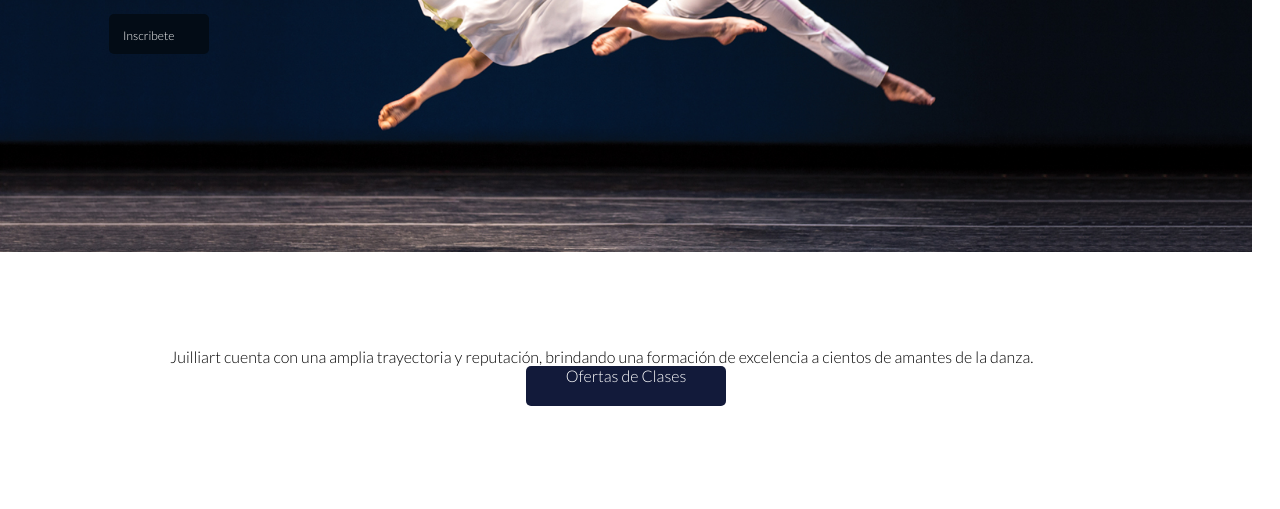
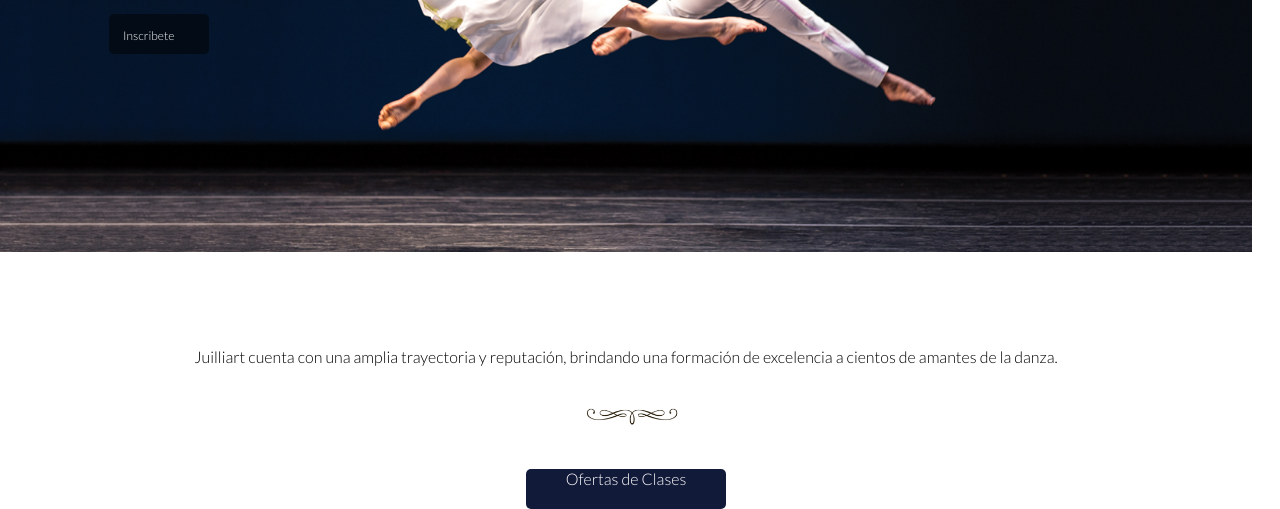
Before and after one commit to ClauZamVil/Ejercicio_escuela_de_danza, a plain HTML site: page index.html in a window 1280 px wide. Shown: the part 299-808 px from the top of the page. Drawn offline with Linux system fonts and the light colour scheme.

Commit message:
ultima modificacion ejercicio escuela danza

```diff
--- a/css/main.css
+++ b/css/main.css
@@ -78,9 +78,9 @@ li{
 
 }
 
-.text_2{
+.texto_2{
 	text-align: center;
-	padding: 60px;
+
 }
 
 .boton_2{
@@ -102,4 +102,11 @@ li{
 .text_boton_2{
 	color:white;
 	text-align: center;
+
 }
+
+.decoracion{
+	width: 100px;
+	height: 100px;
+	margin-left: 10px;
+}
--- a/index.html
+++ b/index.html
@@ -74,12 +74,18 @@
 		<div class="col-12">
 			<div class="texto_2">
 				<p>Juilliart cuenta con una amplia trayectoria y reputación, brindando una formación de excelencia a cientos de amantes de la danza.</p>
+				<div>
+					<img class="decoracion" src="img/decoration_1.png">
+				</div>
+
+
 					<div class="botoncito_2">
 						<div class="boton_2">
 							<p class="text_boton_2">Ofertas de Clases</p>
 						</div>
 					</div>
 			</div>
+
 		</div>
 		</div>
 	</div>
```
